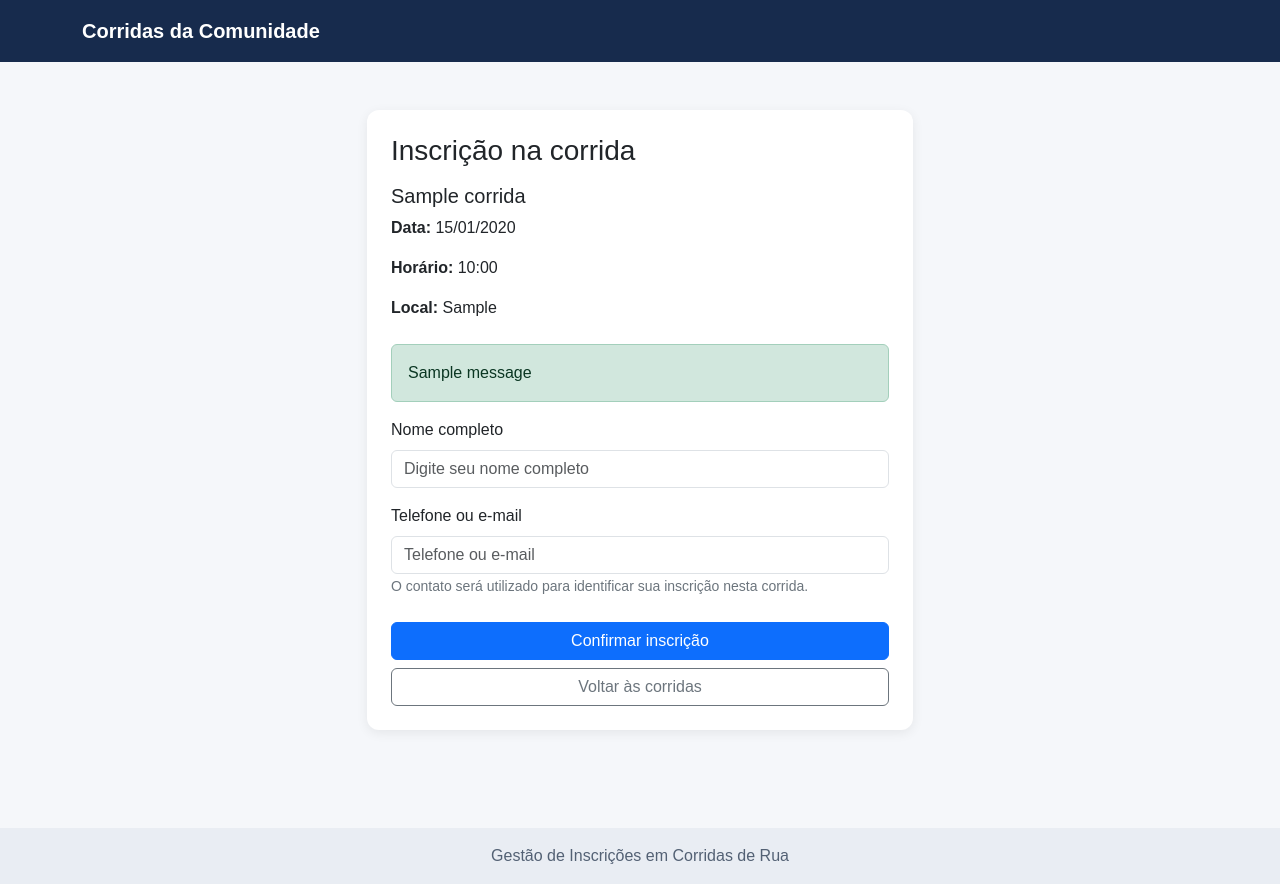
After one commit to agonir-wenginowicz/gestao-inscricoes-corridas, a Flask app: template app/templates/corridas/inscrever.html in a window 1280 px wide. The commit adds this page. Run offline with Flask 3, Linux system fonts and the light colour scheme; the template is opened without the code that fills it: values that come from a table or form of the project are taken from there, others are empty; tables that the repository leaves empty hold one stand-in row (values such as "Sample post"); one stand-in notice (Sample message) is shown.

Commit message:
feat: implementa fluxo de inscricoes

```diff
--- /dev/null
+++ b/app/forms.py
@@ -0,0 +1,40 @@
+from flask_wtf import FlaskForm
+
+from wtforms import StringField, SubmitField
+from wtforms.validators import (
+    DataRequired,
+    Length
+)
+
+
+class InscricaoForm(FlaskForm):
+
+    nome_participante = StringField(
+        "Nome completo",
+        validators=[
+            DataRequired(
+                message="Informe seu nome."
+            ),
+            Length(
+                min=3,
+                max=120,
+                message="O nome deve ter entre 3 e 120 caracteres."
+            )
+        ]
+    )
+
+    contato = StringField(
+        "Telefone ou e-mail",
+        validators=[
+            DataRequired(
+                message="Informe um telefone ou e-mail."
+            ),
+            Length(
+                min=5,
+                max=120,
+                message="O contato deve ter entre 5 e 120 caracteres."
+            )
+        ]
+    )
+
+    submit = SubmitField("Confirmar inscrição")
--- /dev/null
+++ b/app/templates/corridas/inscrever.html
@@ -0,0 +1,134 @@
+{% extends "base.html" %}
+
+{% block title %}
+Inscrição | Corridas da Comunidade
+{% endblock %}
+
+{% block content %}
+
+<div class="row justify-content-center">
+
+    <div class="col-12 col-md-8 col-lg-6">
+
+        <section class="card race-card">
+
+            <div class="card-body">
+
+                <h1 class="h3 mb-3">
+                    Inscrição na corrida
+                </h1>
+
+                <div class="event-summary mb-4">
+
+                    <h2 class="h5">
+                        {{ corrida.nome }}
+                    </h2>
+
+                    <p>
+                        <strong>Data:</strong>
+                        {{ corrida.data.strftime('%d/%m/%Y') }}
+                    </p>
+
+                    <p>
+                        <strong>Horário:</strong>
+                        {{ corrida.horario.strftime('%H:%M') }}
+                    </p>
+
+                    <p>
+                        <strong>Local:</strong>
+                        {{ corrida.local }}
+                    </p>
+
+                </div>
+
+                {% with mensagens = get_flashed_messages(with_categories=true) %}
+                    {% if mensagens %}
+                        {% for categoria, mensagem in mensagens %}
+                            <div
+                                class="alert
+                                {% if categoria == 'success' %}
+                                    alert-success
+                                {% elif categoria == 'warning' %}
+                                    alert-warning
+                                {% else %}
+                                    alert-danger
+                                {% endif %}"
+                                role="alert"
+                            >
+                                {{ mensagem }}
+                            </div>
+                        {% endfor %}
+                    {% endif %}
+                {% endwith %}
+
+                <form method="POST">
+
+                    {{ form.hidden_tag() }}
+
+                    <div class="mb-3">
+
+                        {{ form.nome_participante.label(
+                            class="form-label"
+                        ) }}
+
+                        {{ form.nome_participante(
+                            class="form-control",
+                            placeholder="Digite seu nome completo",
+                            autocomplete="name"
+                        ) }}
+
+                        {% for erro in form.nome_participante.errors %}
+                            <div class="text-danger small mt-1">
+                                {{ erro }}
+                            </div>
+                        {% endfor %}
+
+                    </div>
+
+                    <div class="mb-4">
+
+                        {{ form.contato.label(
+                            class="form-label"
+                        ) }}
+
+                        {{ form.contato(
+                            class="form-control",
+                            placeholder="Telefone ou e-mail",
+                            autocomplete="email"
+                        ) }}
+
+                        <small class="text-secondary">
+                            O contato será utilizado para identificar
+                            sua inscrição nesta corrida.
+                        </small>
+
+                        {% for erro in form.contato.errors %}
+                            <div class="text-danger small mt-1">
+                                {{ erro }}
+                            </div>
+                        {% endfor %}
+
+                    </div>
+
+                    {{ form.submit(
+                        class="btn btn-primary w-100"
+                    ) }}
+
+                    <a
+                        href="{{ url_for('main.index') }}"
+                        class="btn btn-outline-secondary w-100 mt-2"
+                    >
+                        Voltar às corridas
+                    </a>
+
+                </form>
+
+            </div>
+
+        </section>
+
+    </div>
+
+</div>
+
+{% endblock %}
```
Also changed, not shown: app/controllers/__init__.py (+178 -2 lines), app/models/inscricao.py (+10 -2 lines), app/templates/corridas/lista.html (+24 -7 lines).
